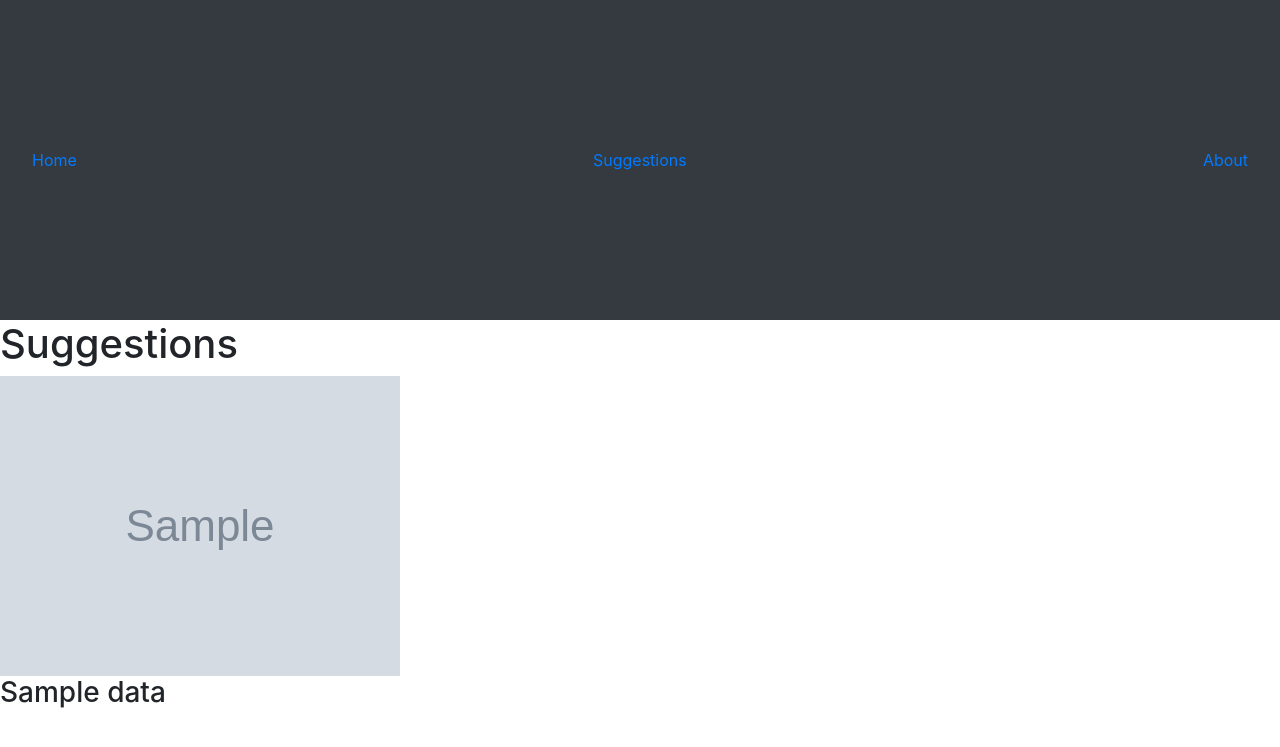
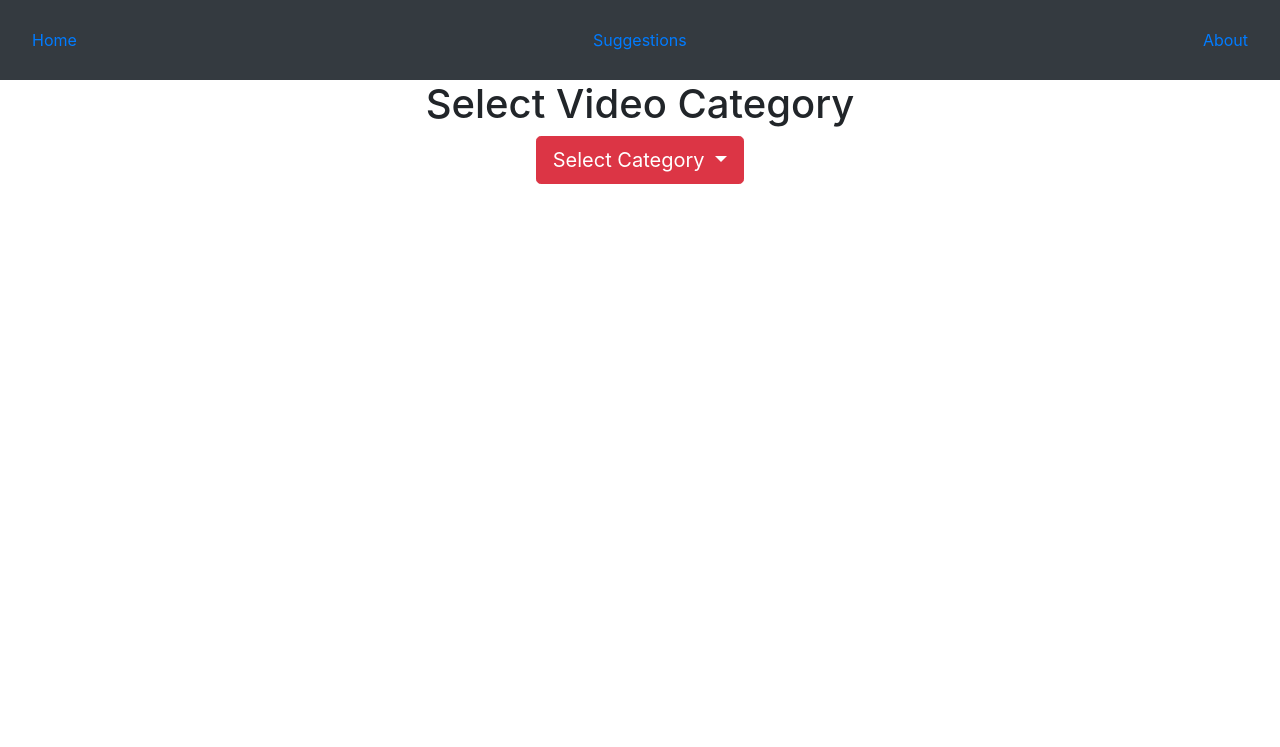
Before and after one commit to ANG13T/Youtube_Suggestions, a Flask app: template templates/suggestions.html in a window 1280 px wide. Shown: the top 747 px of the page. Run offline with Flask 2, Linux system fonts and the light colour scheme; the template is opened without the code that fills it: most values are stand-ins (such as "Sample title", 1, 10 or a date in 2020); grey boxes marked "Sample" are stand-in pictures; some libraries are stand-ins or nearby versions.

Commit message:
Able to fetch data and redirect

```diff
--- a/app.py
+++ b/app.py
@@ -1,6 +1,6 @@
 from flask import Flask, render_template
 from youtube_api import YoutubeDataApi
-from youtube import getStoicData
+from youtube import getVideoData
 
 
 app = Flask(__name__)
@@ -9,15 +9,43 @@ app = Flask(__name__)
 def sayHello():
     return render_template("index.html")
 
-@app.route('/about')
-def about():
-    return render_template("about.html")
-
+# @app.route('/about')
+# def about():
+#     return render_template("about.html")
 
 @app.route('/suggestions')
+def about():
+    return render_template("suggestions.html")
+
+@app.route('/stocism')
 def suggestions():
-    searchData = getStoicData()
-    return render_template("suggestions.html", results=searchData)
+    searchData = getVideoData('stocism')
+    return render_template("videoLayout.html", results=searchData, title="Stocism")
+
+@app.route('/philosophy')
+def philosuggestions():
+    searchData = getVideoData('philosophy')
+    return render_template("videoLayout.html", results=searchData, title="Philosophy")
+
+@app.route('/motivation')
+def motivsuggestions():
+    searchData = getVideoData('motivation')
+    return render_template("videoLayout.html", results=searchData, title="Motivation")
+
+@app.route('/inspiration')
+def insipsuggestions():
+    searchData = getVideoData('inspirational')
+    return render_template("videoLayout.html", results=searchData, title="Inspirational")
+
+@app.route('/productivity')
+def producsuggestions():
+    searchData = getVideoData('productivity')
+    return render_template("videoLayout.html", results=searchData, title="Productivity")
+
+@app.route('/business')
+def businesssuggestions():
+    searchData = getVideoData('business')
+    return render_template("videoLayout.html", results=searchData, title="Business")
 
 
 if __name__ == "__main__":
--- a/static/style.css
+++ b/static/style.css
@@ -1,3 +1,21 @@
 #mainNav{
-    height: 40vh
+    height: 10vh
 }
+
+
+body{
+    background-color: white;
+}
+
+#mainSection{
+    margin:auto;
+    text-align:center;
+}
+
+.card{
+    margin: 2vh !important;
+}
+
+.card-deck{
+    margin-left: 5%;
+}
--- a/templates/suggestions.html
+++ b/templates/suggestions.html
@@ -1,12 +1,27 @@
 {% extends 'layout.html' %}
 
 {% block body %}
-<h1>Suggestions</h1>
-    {% for data in results%}
-        <div class="search">
-            <img src={{data['image']}} alt="videoImage">
-            <h3>{{data['title']}}</h3>
+    <div id="mainSection">
+    <h1>Select Video Category</h1>
+    <!-- {% for data in results%}
+    <div class="search">
+        <img src={{data['image']}} alt="videoImage">
+        <h3>{{data['title']}}</h3>
+    </div>
+    {% endfor %} -->
+    <div class="btn-group">
+        <button type="button" class="btn btn-danger dropdown-toggle btn-lg" data-toggle="dropdown" aria-haspopup="true" aria-expanded="false">
+          Select Category
+        </button>
+        <div class="dropdown-menu">
+          <a class="dropdown-item" href="/stocism">Stoicism</a>
+          <a class="dropdown-item" href="/philosophy">Philosophy</a>
+          <a class="dropdown-item" href="/inspiration">Inspiration</a>
+          <a class="dropdown-item" href="/motivation">Motivation</a>
+          <a class="dropdown-item" href="/productivity">Productivity</a>
+          <a class="dropdown-item" href="/business">Business</a>
         </div>
-    {% endfor %}
+      </div>
+    </div>
 
 {% endblock %}
--- a/youtube.py
+++ b/youtube.py
@@ -1,18 +1,15 @@
 from youtube_api import YoutubeDataApi
+from secret import youtube_api
 
-api_key = "AIzaSyBizlTmGnA_2TI-cLQxGSuE7tKXkBvDQRM"
-yt = YoutubeDataApi(api_key)
+yt = YoutubeDataApi(youtube_api)
 
 
 
-def getStoicData():
-    searches = yt.search(q='stoicism', max_results=5)
-    searches = [{'title': search['video_title'], 'date': search['video_publish_date'], 'desc': search['video_description'], 'channel': search['channel_title'], 'image': search['video_thumbnail']} for search in searches]
+def getVideoData(search):
+    searches = yt.search(q=search, max_results=10)
+    print(searches[0])
+    searches = [{'title': search['video_title'], 'date': search['video_publish_date'], 'desc': search['video_description'], 'channel': search['channel_title'], 'image': search['video_thumbnail'],  'video_link': "https://www.youtube.com/watch?v=" + search['video_id']} for search in searches]
     return searches
 
-def getBusinessData():
-    pass
-def getMotivationData():
-    pass
 def getChannelData(channel):
     pass
```
Also changed, not shown: templates/videoLayout.html (added, +21 -0 lines), 1 other file.
